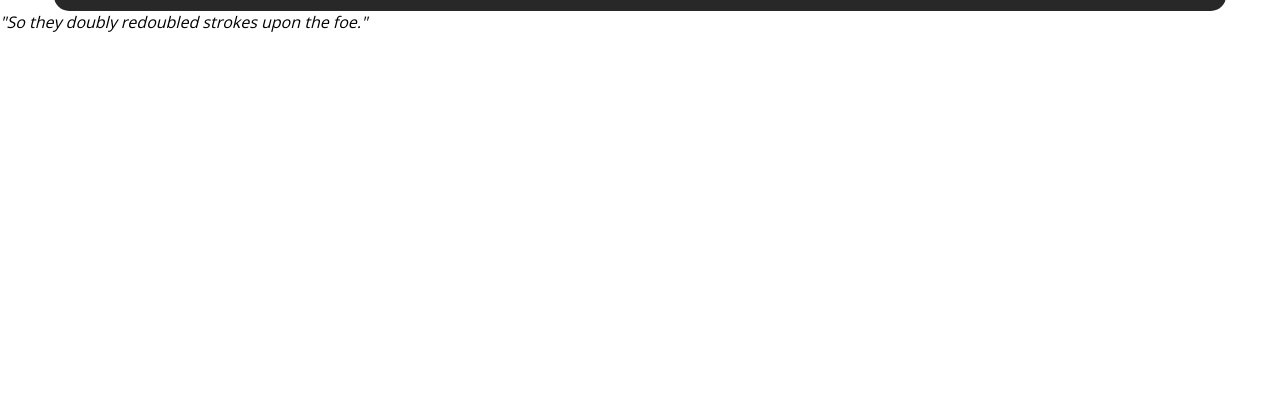
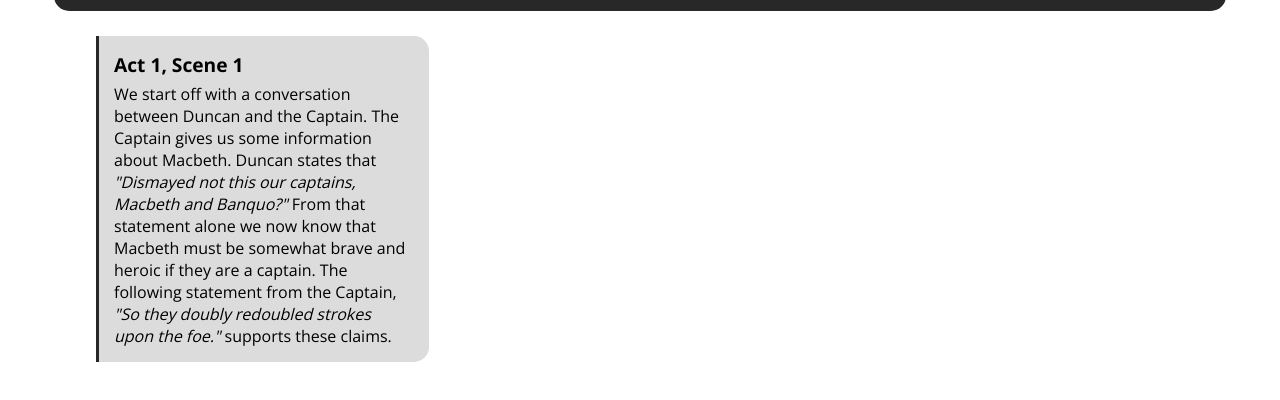
Before and after one commit to jacobhumston-school/macbeth-project, a plain HTML site: page src/timeline.html in a window 1280 px wide. Shown: the part 54-454 px from the top of the page. Drawn offline with Linux system fonts and the light colour scheme.

Commit message:
Got the first act finished.

```diff
--- a/src/stylesheets/timeline.css
+++ b/src/stylesheets/timeline.css
@@ -6,3 +6,33 @@
     cursor: pointer;
     border-bottom: dashed 2px rgb(0, 0, 0);
 }
+
+#content {
+    display: flex;
+    max-width: 85%;
+    margin-left: auto;
+    margin-right: auto;
+    flex-flow: row nowrap;
+    overflow-x: auto;
+    margin-top: 25px;
+}
+
+#content .scene {
+    padding: 15px;
+    background-color: rgb(220, 220, 220);
+    border-left-color: rgb(40, 40, 40);
+    border-left-style: solid;
+    border-top-right-radius: 15px;
+    border-bottom-right-radius: 15px;
+    max-width: 300px;
+}
+
+#content .scene h1 {
+    font-size: larger;
+    margin: 0px;
+}
+
+#content .scene p {
+    margin: 0px;
+    margin-top: 5px;
+}
--- a/src/timeline.html
+++ b/src/timeline.html
@@ -17,8 +17,26 @@
             <a href="./documents/essay.pdf" data-pos="right" data-color="yellow" target="_blank">Essay</a>
             <a href="./documents/script.pdf" data-pos="right" data-color="blue" target="_blank">Script</a>
         </div>
-        <div>
-            <span class="quotation" data-translated="'...they fought the new enemy with twice as much force as before…'">'So they doubly redoubled strokes upon the foe.'</span>
+        <!-- REMINDER: Fix quotes being replaced in quotes that shouldn't be replaced. Ex; Didn't was replaced by Didn"t -->
+        <div id="content">
+            <div class="scene">
+                <h1>Act 1, Scene 1</h1>
+                <p>
+                    We start off with a conversation between Duncan and the Captain. The Captain gives us some
+                    information about Macbeth. Duncan states that
+                    <span class="quotation" data-translated="'Didn't this frighten our captains, Macbeth and Banquo?'"
+                        >'Dismayed not this our captains, Macbeth and Banquo?'</span
+                    >
+                    From that statement alone we now know that Macbeth must be somewhat brave and heroic if they are a
+                    captain. The following statement from the Captain,
+                    <span
+                        class="quotation"
+                        data-translated="'...they fought the new enemy with twice as much force as before…'"
+                        >'So they doubly redoubled strokes upon the foe.'</span
+                    >
+                    supports these claims.
+                </p>
+            </div>
         </div>
     </body>
 </html>
```
